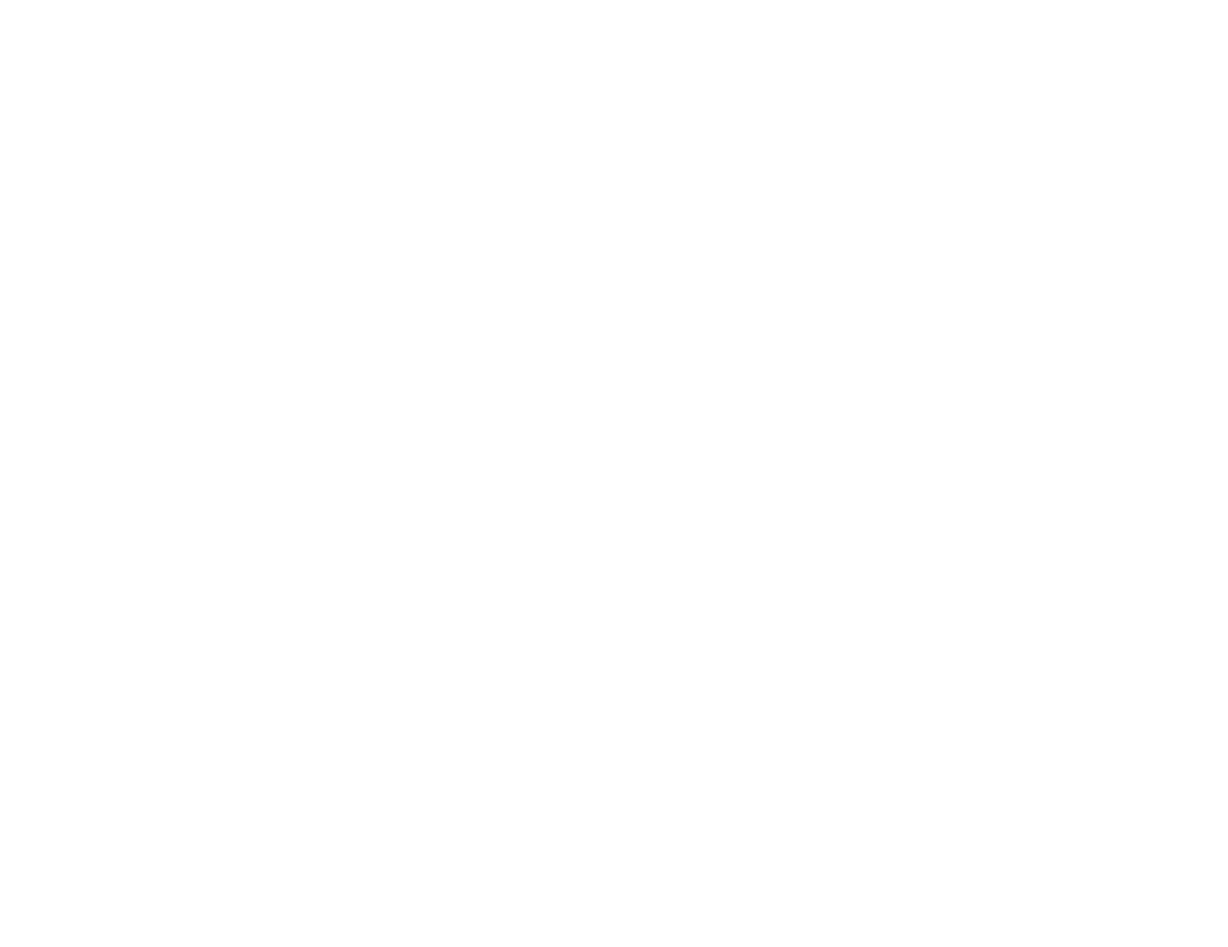
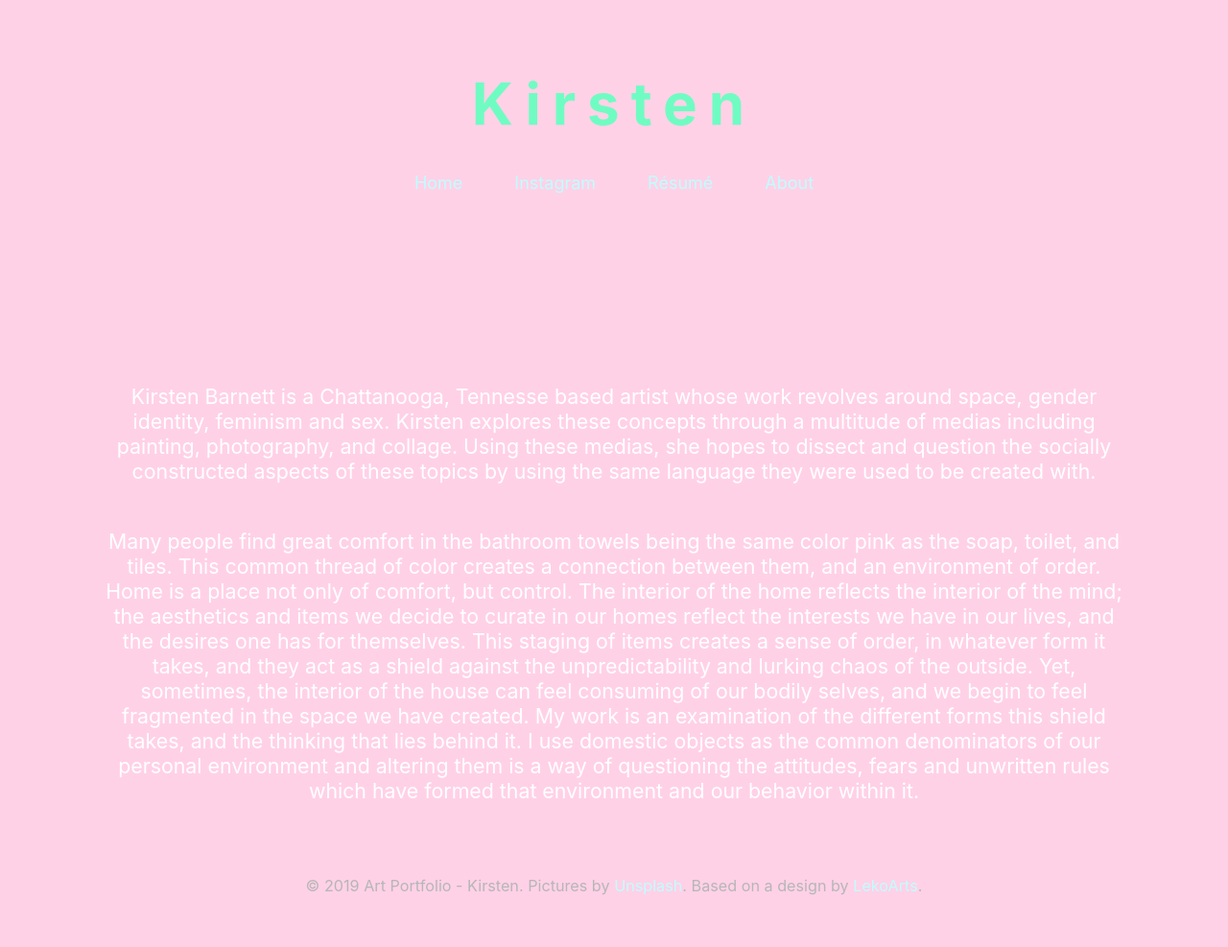
Before and after one commit to RedSkelly/kirstenPortfolio, a Gatsby site: page /about in a window 1280 px wide. Before the commit this address had no page. Shown: the whole page at 96% size. Before the commit the page ends 800 px from the top, so only its background shows below. Built offline with nearby package versions, Linux system fonts and the light colour scheme; Gatsby itself is replaced by a stand-in of ours.

Commit message:
link About page,  add noHeader & noHome props, no shadow, add border-radius

```diff
--- a/config/site.js
+++ b/config/site.js
@@ -34,6 +34,7 @@
       url: '',
       name: 'Résumé',
     },
+
     // {
     //   url: 'https://www.lekoarts.de/en',
     //   name: 'Homepage',
--- a/src/components/Card.js
+++ b/src/components/Card.js
@@ -10,7 +10,8 @@
   min-height: 500px;
   position: relative;
   overflow: hidden;
-  box-shadow: 0 20px 40px rgba(0, 0, 0, 0.3), 0 15px 12px rgba(0, 0, 0, 0.2);
+  // box-shadow: 0 20px 40px rgba(0, 0, 0, 0.3), 0 15px 12px rgba(0, 0, 0, 0.2);
+  border-radius: 10px;
   display: flex;
   flex-direction: column;
   justify-content: flex-end;
--- a/src/components/Header.js
+++ b/src/components/Header.js
@@ -1,6 +1,7 @@
 import React from 'react';
 import styled from 'styled-components';
 import PropTypes from 'prop-types';
+import GatsbyLink from 'gatsby-link';
 
 const Wrapper = styled.div`
   background: ${(props) => props.theme.colors.bg};
@@ -57,7 +58,7 @@
   }
 `;
 
-const Header = ({ avatar, name, location, socialMedia }) => (
+const Header = ({ avatar, name, location, socialMedia, noHome }) => (
   <Wrapper>
     <Content>
       {/* <Avatar>
@@ -66,11 +67,14 @@
       <Name>{name}</Name>
       {/* <Location>{location}</Location> */}
       <SocialMedia>
+        {noHome ? null : <GatsbyLink to="/">Home</GatsbyLink>}
+
         {socialMedia.map((social) => (
           <a key={social.name} href={social.url} rel="noopener noreferrer" target="_blank">
             {social.name}
           </a>
         ))}
+        <GatsbyLink to="/about">About</GatsbyLink>
       </SocialMedia>
     </Content>
   </Wrapper>
@@ -83,4 +87,9 @@
   name: PropTypes.string.isRequired,
   location: PropTypes.string.isRequired,
   socialMedia: PropTypes.array.isRequired,
+  noHome: PropTypes.bool,
 };
+
+Header.defaultProps = {
+  noHome: false,
+};
--- a/src/components/Layout.js
+++ b/src/components/Layout.js
@@ -3,9 +3,11 @@
 import PropTypes from 'prop-types';
 import styled, { createGlobalStyle, ThemeProvider } from 'styled-components';
 
-import { SEO, Footer } from './index';
+import { SEO, Footer, Header } from './index';
+
 import theme from '../../config/theme';
 import reset from '../styles/reset';
+import config from '../../config/site';
 
 const GlobalStyle = createGlobalStyle`
   ${reset}
@@ -37,13 +39,23 @@
   height: 100%;
 `;
 
-const Layout = ({ children, customSEO }) => (
+const Layout = ({ children, customSEO, noHeader, noHome }) => (
   <ThemeProvider theme={theme}>
     <>
       {!customSEO && <SEO />}
       <GlobalStyle />
       <noscript>To browse this site, please enable JavaScript.</noscript>
       <AbsoluteWrapper>
+        {noHeader ? null : (
+          <Header
+            avatar={config.avatar}
+            name={config.name}
+            location={config.location}
+            socialMedia={config.socialMedia}
+            noHome={noHome}
+          />
+        )}
+
         {children}
         <Footer />
       </AbsoluteWrapper>
@@ -56,8 +68,12 @@
 Layout.propTypes = {
   children: PropTypes.oneOfType([PropTypes.array, PropTypes.node]).isRequired,
   customSEO: PropTypes.bool,
+  noHome: PropTypes.bool,
+  noHeader: PropTypes.bool,
 };
 
 Layout.defaultProps = {
   customSEO: false,
+  noHome: false,
+  noHeader: false,
 };
--- /dev/null
+++ b/src/pages/about.js
@@ -0,0 +1,81 @@
+import React from 'react';
+import PropTypes from 'prop-types';
+import styled from 'styled-components';
+
+import { Layout, Header } from '../components';
+import config from '../../config/site';
+
+/**
+ * About page example
+ *
+ * There are two ways of creating pages with Ghost + Gatsby.js:
+ *
+ * 1. All pages created in Ghost, will be available as a page with Gatsby.
+ *    The slug determines the URL for the Gatsby frontend (e. g. slug `contact` will be available under `/contact/`)
+ *
+ * 2. All pages in the /src/pages directory will automatically be rendered.
+ *    The name of the page determines the URL for the Gatsby frontend (e. g. `/src/pages/about.js` will be
+ *    available under `/about/`)
+ *
+ * Important: if the same page URL exists in Ghost and in Gatsby, then the page created via Gatsby will be
+ * used instead of the page imported from Ghost.
+ *
+ */
+
+const Wrapper = styled.div`
+  text-align: center;
+  padding: 0 6rem;
+  margin: 0;
+  font-size: 16pt;
+`;
+
+const AboutPage = ({ location }) => (
+  <>
+    {/* Pages that are created with Gatsby need to have their own meta data
+     * properties like title and description. You can set them up here, or
+     * let the fallback values (siteTitleMeta, siteDescriptionMeta, shareImage) work instead.
+     * In that case, you can simply remove title, description, and image here.
+     */}
+    {/* <MetaData
+      location={location}
+      title="About Ghost + Gatsby"
+      discription="Meta description for this page"
+      image="/images/Ghost-Docs.jpg"
+    /> */}
+    <Layout>
+      <Wrapper>
+        <p style={{ margin: '0' }}>
+          Kirsten Barnett is a Chattanooga, Tennesse based artist whose work revolves around space,
+          gender identity, feminism and sex. Kirsten explores these concepts through a multitude of
+          medias including painting, photography, and collage. Using these medias, she hopes to
+          dissect and question the socially constructed aspects of these topics by using the same
+          language they were used to be created with.
+        </p>
+        <br />
+        <p>
+          Many people find great comfort in the bathroom towels being the same color pink as the
+          soap, toilet, and tiles. This common thread of color creates a connection between them,
+          and an environment of order. Home is a place not only of comfort, but control. The
+          interior of the home reflects the interior of the mind; the aesthetics and items we decide
+          to curate in our homes reflect the interests we have in our lives, and the desires one has
+          for themselves. This staging of items creates a sense of order, in whatever form it takes,
+          and they act as a shield against the unpredictability and lurking chaos of the outside.
+          Yet, sometimes, the interior of the house can feel consuming of our bodily selves, and we
+          begin to feel fragmented in the space we have created. My work is an examination of the
+          different forms this shield takes, and the thinking that lies behind it. I use domestic
+          objects as the common denominators of our personal environment and altering them is a way
+          of questioning the attitudes, fears and unwritten rules which have formed that environment
+          and our behavior within it.
+        </p>
+      </Wrapper>
+    </Layout>
+  </>
+);
+
+AboutPage.propTypes = {
+  location: PropTypes.shape({
+    pathname: PropTypes.string.isRequired,
+  }).isRequired,
+};
+
+export default AboutPage;
--- a/src/templates/project.js
+++ b/src/templates/project.js
@@ -19,9 +19,15 @@
 `;
 
 const InnerWrapper = styled.div`
-  position: relative;
-  max-width: ${(props) => `${props.theme.maxWidths.project}px`};
-  margin: 0 auto;
+  // position: relative;
+  // max-width: ${(props) => `${props.theme.maxWidths.project}px`};
+  // margin: 0 auto;
+  display: flex;
+  flex-wrap: wrap;
+
+  img {
+    object-fit: contain !important;
+  }
 `;
 
 const Project = ({
@@ -32,7 +38,7 @@
   const project = postNode.frontmatter;
 
   return (
-    <Layout customSEO>
+    <Layout customSEO noHeader>
       <SEO postPath={slug} postNode={postNode} postSEO />
       <ProjectHeader
         avatar={config.avatar}
@@ -49,7 +55,11 @@
               <Img
                 key={image.node.childImageSharp.fluid.src}
                 fluid={image.node.childImageSharp.fluid}
-                style={{ margin: '2rem 0', maxHeight: '600px' }}
+                style={{
+                  margin: '2rem 0',
+                  flexBasis: '100%',
+                  maxHeight: '800px',
+                }}
               />
             ))}
           </InnerWrapper>
@@ -119,7 +129,7 @@
             }
           }
         }
-        date(formatString: "DD.MM.YYYY")
+        date(formatString: "MM.DD.YYYY")
         title
         areas
       }
```
Also changed, not shown: src/pages/index.js (+2 -9 lines).
